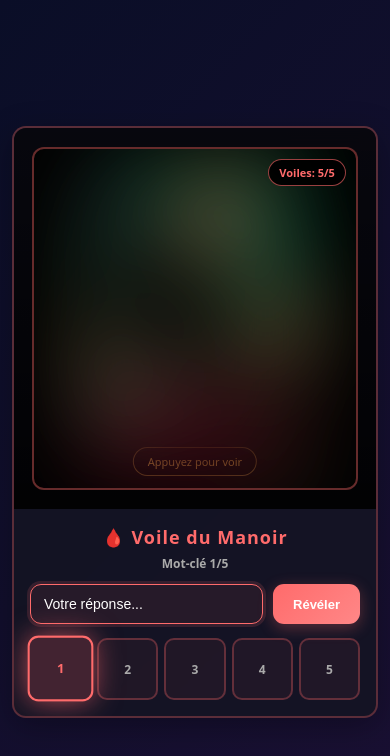
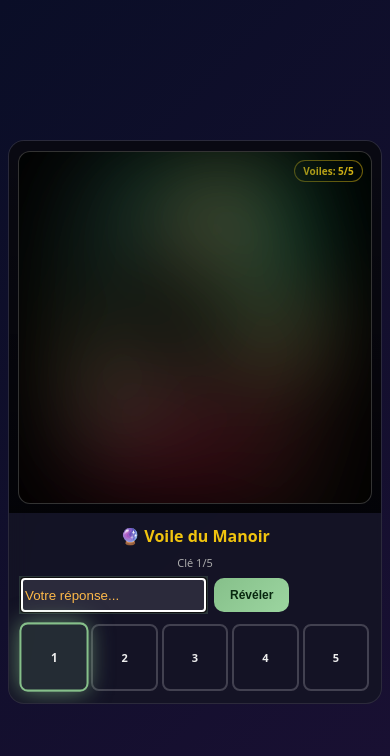
Before and after one commit to testjeux091-cyber/voile-du-manoir, a plain HTML site: page revelation.html in a window 390 px wide. Drawn offline with Linux system fonts and the light colour scheme.

Commit message:
Refactor revelation.html for design improvements
Refactor styles and update HTML elements for improved design and functionality.

```diff
--- a/revelation.html
+++ b/revelation.html
@@ -9,7 +9,6 @@
     --accent:#86c08a;
     --gold:#f1c40f;
     --text:#eee;
-    --red:#ff6b6b;
   }
   *{box-sizing:border-box}
   html,body{
@@ -18,8 +17,6 @@
     font-family:system-ui,-apple-system,sans-serif;
     background:linear-gradient(135deg,#0a0e27 0%,#1a1033 100%);
     color:var(--text);
-    -webkit-user-select:none;
-    user-select:none;
   }
 
   .wrap{
@@ -28,35 +25,35 @@
     flex-direction:column;
     align-items:center;
     justify-content:center;
-    padding:16px;
-    gap:16px;
+    padding:12px;
+    gap:12px;
   }
 
   .card{
     width:100%;
-    max-width:650px;
-    background:rgba(20,20,35,0.85);
-    border:2px solid rgba(255,107,107,0.3);
+    max-width:600px;
+    background:rgba(20,20,35,0.8);
+    border:1px solid rgba(255,255,255,0.1);
     border-radius:16px;
     overflow:hidden;
     backdrop-filter:blur(10px);
-    box-shadow:0 8px 32px rgba(0,0,0,0.3);
   }
 
   .image-section{
     position:relative;
     width:100%;
     aspect-ratio:1;
-    background:linear-gradient(180deg,rgba(0,0,0,0.6),rgba(0,0,0,0.9));
+    background:linear-gradient(180deg,rgba(0,0,0,0.5),rgba(0,0,0,0.8));
     display:flex;
     align-items:center;
     justify-content:center;
-    overflow:hidden;
+    user-select:none;
+    -webkit-user-select:none;
   }
 
   .frame{
-    width:90%;
-    height:90%;
+    width:95%;
+    height:95%;
     border-radius:12px;
     overflow:hidden;
     background:#000;
@@ -64,21 +61,20 @@
     display:flex;
     align-items:center;
     justify-content:center;
-    border:2px solid rgba(255,107,107,0.4);
-    cursor:pointer;
-    transition:all 0.3s ease;
-  }
-
-  .frame:active{
-    transform:scale(0.98);
+    border:1px solid rgba(255,255,255,0.2);
   }
 
   .frame img{
     width:100%;
     height:100%;
     object-fit:contain;
-    filter:blur(45px) brightness(0.35) contrast(0.75);
-    transition:filter 800ms cubic-bezier(0.34,1.56,0.64,1);
+    filter:blur(40px) brightness(0.4) contrast(0.8);
+    transition:filter 600ms cubic-bezier(0.34,1.56,0.64,1);
+    cursor:grab;
+  }
+
+  .frame img:active{
+    cursor:grabbing;
   }
 
   .frame img.revealed{
@@ -87,38 +83,15 @@
 
   .veil-indicator{
     position:absolute;
-    top:12px;
-    right:12px;
-    background:rgba(0,0,0,0.95);
-    padding:6px 12px;
-    border-radius:20px;
-    font-size:12px;
-    font-weight:700;
-    color:var(--red);
-    border:1.5px solid rgba(255,107,107,0.6);
-    backdrop-filter:blur(5px);
-    z-index:10;
-  }
-
-  .tap-hint{
-    position:absolute;
-    bottom:12px;
-    left:50%;
-    transform:translateX(-50%);
+    top:8px;
+    right:8px;
     background:rgba(0,0,0,0.9);
-    padding:6px 14px;
-    border-radius:20px;
+    padding:4px 10px;
+    border-radius:16px;
     font-size:11px;
-    color:#ffba4a;
-    border:1px solid rgba(255,186,74,0.5);
-    opacity:0;
-    animation:fadeInOut 2s ease-in-out infinite;
-    pointer-events:none;
-  }
-
-  @keyframes fadeInOut{
-    0%, 10%, 90%, 100%{opacity:0}
-    20%, 80%{opacity:1}
+    font-weight:600;
+    color:var(--gold);
+    border:1px solid rgba(241,196,15,0.5);
   }
 
   .completion-celebration{
@@ -126,54 +99,50 @@
     top:50%;
     left:50%;
     transform:translate(-50%, -50%);
-    font-size:56px;
+    font-size:48px;
     opacity:0;
     pointer-events:none;
-    z-index:20;
     animation:celebrate 1.2s ease-out forwards;
   }
 
   @keyframes celebrate{
-    0%{opacity:1;transform:translate(-50%, -50%) scale(0.3) rotate(0deg)}
-    80%{opacity:1;transform:translate(-50%, -50%) scale(1.4) rotate(15deg)}
-    100%{opacity:0;transform:translate(-50%, -50%) scale(1) rotate(0deg)}
+    0%{opacity:1;transform:translate(-50%, -50%) scale(0.5)}
+    80%{opacity:1;transform:translate(-50%, -50%) scale(1.2)}
+    100%{opacity:0;transform:translate(-50%, -50%) scale(1)}
   }
 
   .content{
-    padding:20px;
+    padding:16px;
   }
 
   h1{
-    margin:0 0 8px;
-    font-size:20px;
+    margin:0 0 12px;
+    font-size:18px;
     text-align:center;
-    color:var(--red);
-    font-weight:800;
-    letter-spacing:1px;
+    color:var(--gold);
   }
 
   .step-info{
     text-align:center;
-    font-size:13px;
+    font-size:12px;
     color:#aaa;
-    margin-bottom:16px;
-    font-weight:600;
+    margin-bottom:12px;
   }
 
   .controls{
     display:flex;
-    gap:10px;
-    margin-bottom:14px;
+    gap:8px;
+    margin-bottom:12px;
   }
 
   input[type="text"]{
     flex:1;
-    padding:13px 15px;
-    border-radius:11px;
-    border:1.5px solid rgba(255,107,107,0.3);
-    background:rgba(255,255,255,0.04);
+    padding:12px 14px;
+    border-radius:10px;
+    border:1px solid rgba(255,255,255,0.15);
+    background:rgba(255,255,255,0.05);
     color:#fff;
-    font-size:15px;
+    font-size:14px;
     outline:none;
     transition:all 0.3s ease;
     -webkit-text-fill-color: #ffffff;
@@ -184,42 +153,41 @@
   }
 
   input:focus{
-    border-color:var(--red);
-    background:rgba(255,107,107,0.08);
-    box-shadow:0 0 0 3px rgba(255,107,107,0.15);
+    border-color:var(--accent);
+    background:rgba(255,255,255,0.1);
+    box-shadow:0 0 0 2px rgba(134,192,138,0.2);
   }
 
   button{
-    padding:13px 24px;
-    border-radius:11px;
+    padding:12px 20px;
+    border-radius:10px;
     border:none;
-    background:linear-gradient(135deg,#ff6b6b,#ff8787);
-    color:#fff;
+    background:linear-gradient(135deg,var(--accent),#9cd5a0);
+    color:#08270f;
     font-weight:700;
     cursor:pointer;
-    font-size:14px;
+    font-size:13px;
     transition:all 0.3s ease;
     white-space:nowrap;
-    box-shadow:0 4px 15px rgba(255,107,107,0.3);
   }
 
   button:hover{
     transform:translateY(-2px);
-    box-shadow:0 6px 20px rgba(255,107,107,0.5);
+    box-shadow:0 4px 15px rgba(134,192,138,0.4);
   }
 
   button:active{
-    transform:translateY(0) scale(0.97);
+    transform:translateY(0) scale(0.98);
   }
 
   .feedback{
-    min-height:40px;
-    padding:10px 14px;
-    border-radius:10px;
-    font-size:13px;
+    min-height:36px;
+    padding:8px 12px;
+    border-radius:8px;
+    font-size:12px;
     text-align:center;
-    font-weight:600;
-    margin-bottom:14px;
+    font-weight:500;
+    margin-bottom:12px;
     transition:all 0.3s ease;
     display:none;
     align-items:center;
@@ -228,82 +196,90 @@
 
   .ok{
     color:#55d67a;
-    background:rgba(85,214,122,0.12);
-    border:1.5px solid rgba(85,214,122,0.4);
+    background:rgba(85,214,122,0.1);
+    border:1px solid rgba(85,214,122,0.3);
   }
 
   .warn{
     color:#ffba4a;
-    background:rgba(255,186,74,0.12);
-    border:1.5px solid rgba(255,186,74,0.4);
+    background:rgba(255,186,74,0.1);
+    border:1px solid rgba(255,186,74,0.3);
   }
 
   .err{
-    color:var(--red);
-    background:rgba(255,107,107,0.12);
-    border:1.5px solid rgba(255,107,107,0.4);
+    color:#ff6b6b;
+    background:rgba(255,107,107,0.1);
+    border:1px solid rgba(255,107,107,0.3);
   }
 
   .progress-grid{
     display:grid;
     grid-template-columns:repeat(5,1fr);
-    gap:8px;
+    gap:6px;
   }
 
   .progress-item{
     aspect-ratio:1;
-    border:2px solid rgba(255,107,107,0.3);
-    border-radius:10px;
+    border:2px solid rgba(255,255,255,0.2);
+    border-radius:8px;
     display:flex;
     align-items:center;
     justify-content:center;
-    font-weight:700;
-    font-size:13px;
+    font-weight:600;
+    font-size:12px;
     transition:all 0.4s cubic-bezier(0.4,0,0.2,1);
-    min-height:44px;
-    background:rgba(255,107,107,0.05);
-    color:#aaa;
+    min-height:40px;
   }
 
   .progress-item.completed{
     background:linear-gradient(135deg,#55d67a,#4ade80);
     border-color:#55d67a;
     color:#0a3d14;
-    transform:scale(1.1);
-    box-shadow:0 4px 15px rgba(85,214,122,0.3);
+    transform:scale(1.08);
   }
 
   .progress-item.current{
-    border-color:var(--red);
-    background:rgba(255,107,107,0.2);
-    transform:scale(1.08);
-    box-shadow:0 0 20px rgba(255,107,107,0.5);
-    animation:pulse 1.8s ease-in-out infinite;
-    color:var(--red);
+    border-color:var(--accent);
+    background:rgba(134,192,138,0.15);
+    transform:scale(1.05);
+    box-shadow:0 0 15px rgba(134,192,138,0.4);
+    animation:pulse 1.5s ease-in-out infinite;
   }
 
   @keyframes pulse{
-    0%, 100%{box-shadow:0 0 20px rgba(255,107,107,0.5)}
-    50%{box-shadow:0 0 35px rgba(255,107,107,0.8)}
+    0%, 100%{box-shadow:0 0 15px rgba(134,192,138,0.4)}
+    50%{box-shadow:0 0 25px rgba(134,192,138,0.7)}
   }
 
   .victory-msg{
     display:none;
     text-align:center;
-    padding:14px;
-    background:rgba(85,214,122,0.15);
+    padding:12px;
+    background:rgba(85,214,122,0.1);
     border:2px solid #55d67a;
-    border-radius:11px;
+    border-radius:10px;
     color:#55d67a;
-    font-weight:800;
-    font-size:15px;
-    margin-bottom:14px;
+    font-weight:700;
+    font-size:14px;
+    margin-bottom:12px;
     animation:slideIn 0.5s ease-out;
   }
 
   @keyframes slideIn{
-    from{opacity:0;transform:translateY(-15px)}
+    from{opacity:0;transform:translateY(-10px)}
     to{opacity:1;transform:translateY(0)}
+  }
+
+  .copy-hint{
+    display:none;
+    text-align:center;
+    font-size:11px;
+    color:#ffba4a;
+    margin-top:6px;
+  }
+
+  .copy-hint.active{
+    display:block;
   }
 
   .shake{
@@ -312,68 +288,52 @@
 
   @keyframes shake{
     0%,100%{transform:translateX(0)}
-    25%{transform:translateX(-8px)}
-    75%{transform:translateX(8px)}
+    25%{transform:translateX(-6px)}
+    75%{transform:translateX(6px)}
   }
 
-  @media (max-width:600px){
+  @media (max-width:480px){
     .wrap{
-      padding:12px;
-      gap:12px;
-    }
-
-    .card{
-      border-radius:14px;
-    }
-
-    .image-section{
-      aspect-ratio:0.95;
+      padding:8px;
+      gap:8px;
     }
 
     .content{
-      padding:16px;
+      padding:12px;
     }
 
     h1{
-      font-size:18px;
-      margin-bottom:6px;
+      font-size:16px;
+      margin-bottom:8px;
     }
 
     .step-info{
-      font-size:12px;
-      margin-bottom:12px;
+      font-size:11px;
+      margin-bottom:8px;
     }
 
     input[type="text"]{
-      padding:11px 13px;
-      font-size:14px;
+      padding:10px 12px;
+      font-size:13px;
     }
 
     button{
-      padding:11px 20px;
-      font-size:13px;
+      padding:10px 16px;
+      font-size:12px;
     }
 
     .progress-grid{
-      gap:6px;
+      gap:4px;
     }
 
     .progress-item{
-      min-height:40px;
-      font-size:12px;
+      min-height:36px;
+      font-size:11px;
     }
 
     .veil-indicator{
-      font-size:11px;
-      padding:5px 10px;
-      top:10px;
-      right:10px;
-    }
-
-    .feedback{
-      min-height:36px;
-      padding:8px 12px;
-      font-size:12px;
+      font-size:10px;
+      padding:3px 8px;
     }
   }
 
@@ -388,24 +348,25 @@
       <div class="image-section">
         <div class="frame" id="frame">
           <div class="veil-indicator">Voiles: <span id="stage">5/5</span></div>
-          <div class="tap-hint" id="tapHint">Appuyez pour voir</div>
-          <img id="revealImg" src="./dracula_revelation.png" alt="Révélation mystérieuse" />
+          <img id="revealImg" src="./dracula_revelation.png" alt="Photo mystère" />
         </div>
       </div>
 
       <div class="content">
-        <h1>🩸 Voile du Manoir</h1>
+        <h1>🔮 Voile du Manoir</h1>
 
         <div id="feedback" class="feedback"></div>
 
-        <div class="victory-msg" id="victoryMsg">✨ Dracula Révélé ! ✨</div>
+        <div class="victory-msg" id="victoryMsg">✨ Tous les mots trouvés ! ✨</div>
 
-        <div class="step-info" id="stepInfo">Mot-clé 1/5</div>
+        <div class="step-info" id="stepInfo">Clé 1/5</div>
 
         <div class="controls">
-          <input id="pwd" autocomplete="off" spellcheck="false" placeholder="Votre réponse..." type="text" />
+          <input id="pwd" autocomplete="off" spellcheck="false" placeholder="Votre réponse..." />
           <button id="tryBtn">Révéler</button>
         </div>
+
+        <div class="copy-hint" id="copyHint">💡 Long-clic sur l'image pour la copier</div>
 
         <div class="progress-grid" id="progressGrid"></div>
       </div>
@@ -424,6 +385,7 @@
 
   const MAX_STAGE = STEPS.length;
   let stage = MAX_STAGE;
+  let longPressTimer;
 
   const img = document.getElementById('revealImg');
   const stageLabel = document.getElementById('stage');
@@ -433,10 +395,10 @@
   const stepInfo = document.getElementById('stepInfo');
   const progressGrid = document.getElementById('progressGrid');
   const victoryMsg = document.getElementById('victoryMsg');
+  const copyHint = document.getElementById('copyHint');
   const frame = document.getElementById('frame');
-  const tapHint = document.getElementById('tapHint');
 
-  const blurLevels = [0, 8, 16, 24, 32, 45];
+  const blurLevels = [0, 10, 20, 30, 40, 50];
 
   init();
 
@@ -452,9 +414,13 @@
     updateUI();
     input.focus();
 
-    frame.addEventListener('click', () => {
-      input.focus();
-    });
+    // Long press handling
+    img.addEventListener('mousedown', startLongPress);
+    img.addEventListener('touchstart', startLongPress);
+    img.addEventListener('mouseup', cancelLongPress);
+    img.addEventListener('touchend', cancelLongPress);
+    img.addEventListener('mouseleave', cancelLongPress);
+    img.addEventListener('touchcancel', cancelLongPress);
   }
 
   tryBtn.addEventListener('click', onTry);
@@ -462,10 +428,33 @@
     if(e.key === 'Enter') onTry();
   });
 
+  function startLongPress(e){
+    longPressTimer = setTimeout(() => {
+      copyImageToClipboard();
+    }, 800);
+  }
+
+  function cancelLongPress(){
+    clearTimeout(longPressTimer);
+  }
+
+  async function copyImageToClipboard(){
+    try {
+      const response = await fetch(img.src);
+      const blob = await response.blob();
+      await navigator.clipboard.write([
+        new ClipboardItem({ 'image/png': blob })
+      ]);
+      showFeedback('✅ Image copiée !', 'ok');
+    } catch(err){
+      showFeedback('❌ Erreur lors de la copie', 'err');
+    }
+  }
+
   img.addEventListener('error', ()=>{
     const warn = document.createElement('div');
-    warn.style.cssText = "position:absolute;inset:0;display:flex;align-items:center;justify-content:center;background:#1a1a1a;color:#fff;font-size:14px;text-align:center;padding:20px;border-radius:12px;line-height:1.6";
-    warn.innerHTML = "⚠️ Image non trouvée<br><br>Placez 'dracula_revelation.png' dans le même dossier";
+    warn.style.cssText = "position:absolute;inset:0;display:flex;align-items:center;justify-content:center;background:#1a1a1a;color:#fff;font-size:13px;text-align:center;padding:20px;border-radius:12px";
+    warn.innerHTML = "⚠️ Image non trouvée<br>Placez 'dracula_revelation.png' ici";
     frame.appendChild(warn);
   });
 
@@ -493,34 +482,32 @@
       updateUI();
 
       if(stage === 0){
-        victoryMsg.style.display = 'flex';
+        victoryMsg.style.display = 'block';
+        copyHint.classList.add('active');
         addCelebration();
         img.classList.add('revealed');
-        tapHint.style.display = 'none';
-        showFeedback('🎊 Capturez l\'image pour la partager !', 'ok');
       } else {
         const remaining = stage;
         showFeedback(`"${expected}" ✓ | ${remaining} voile${remaining > 1 ? 's' : ''} restant${remaining > 1 ? 's' : ''}`, 'ok');
         setTimeout(() => input.focus(), 300);
       }
     } else {
-      showFeedback('❌ Pas le bon mot... Cherchez !', 'err');
+      showFeedback('Pas le bon mot... Cherchez !', 'err');
       document.querySelector('.card').classList.add('shake');
       setTimeout(() => {
         document.querySelector('.card').classList.remove('shake');
       }, 400);
-      setTimeout(() => input.focus(), 400);
     }
   }
 
   function addCelebration(){
-    const emojis = ['🎉', '✨', '🎊', '👻', '🩸'];
-    for(let i = 0; i < 6; i++){
+    const emojis = ['🎉', '✨', '🎊', '👏'];
+    for(let i = 0; i < 4; i++){
       const el = document.createElement('div');
       el.className = 'completion-celebration';
       el.textContent = emojis[Math.floor(Math.random() * emojis.length)];
-      el.style.left = (15 + Math.random() * 70) + '%';
-      el.style.top = (25 + Math.random() * 50) + '%';
+      el.style.left = (20 + Math.random() * 60) + '%';
+      el.style.top = (30 + Math.random() * 40) + '%';
       frame.appendChild(el);
       setTimeout(() => el.remove(), 1200);
     }
@@ -532,7 +519,7 @@
     feedback.style.display = 'flex';
     setTimeout(() => {
       feedback.style.display = 'none';
-    }, 3800);
+    }, 3500);
   }
 
   function markCompleted(index){
@@ -552,8 +539,8 @@
     } else {
       img.classList.remove('revealed');
       const blur = blurLevels[stage] ?? 0;
-      const brightness = Math.max(0.3, 0.25 + (stage / MAX_STAGE) * 1.1);
-      const contrast = 0.65 + (stage / MAX_STAGE) * 0.35;
+      const brightness = Math.max(0.3, 0.2 + (stage / MAX_STAGE) * 1.2);
+      const contrast = 0.7 + (stage / MAX_STAGE) * 0.3;
 
       img.style.filter = `blur(${blur}px) brightness(${brightness}) contrast(${contrast})`;
     }
@@ -565,9 +552,9 @@
     const nextIndex = STEPS.length - stage;
 
     if(stage === 0){
-      stepInfo.textContent = 'Challenge Terminé ! 🩸';
+      stepInfo.textContent = 'Challenge terminé !';
     } else {
-      stepInfo.textContent = `Mot-clé ${nextIndex + 1}/${STEPS.length}`;
+      stepInfo.textContent = `Clé ${nextIndex + 1}/${STEPS.length}`;
     }
 
     for(let i = 0; i < STEPS.length; i++){
```
